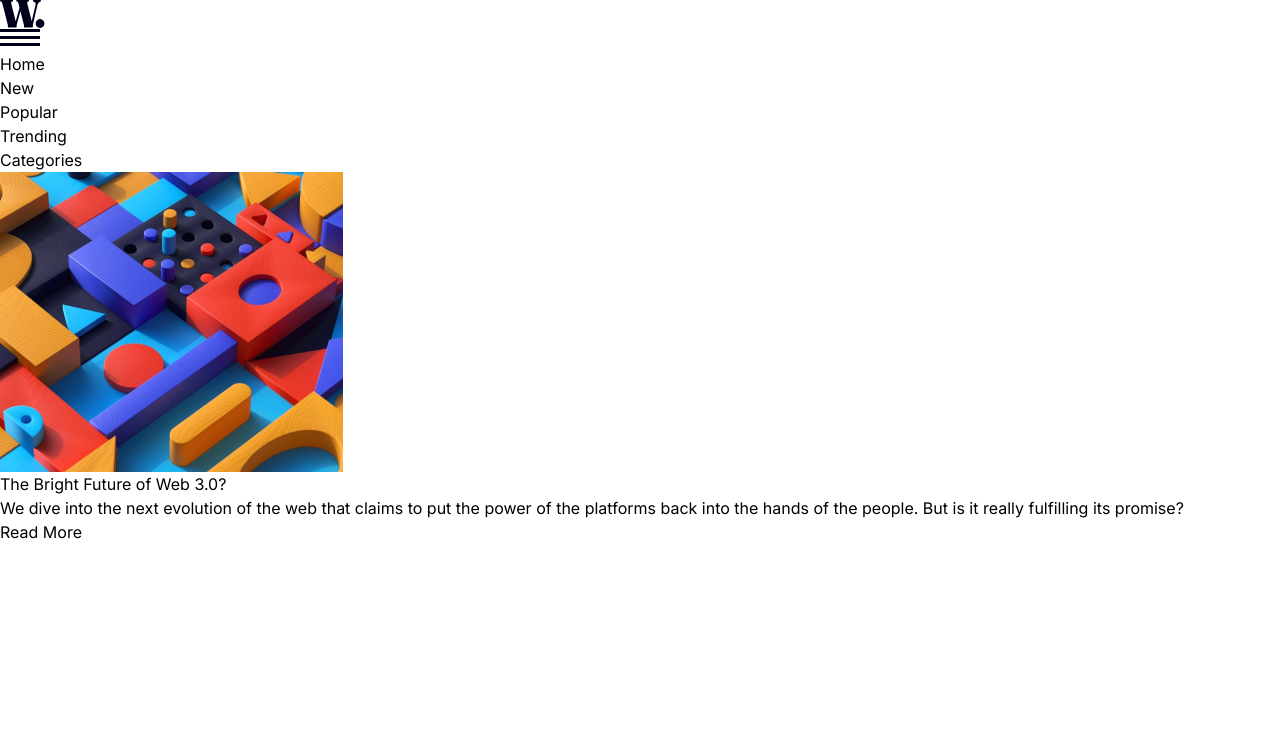
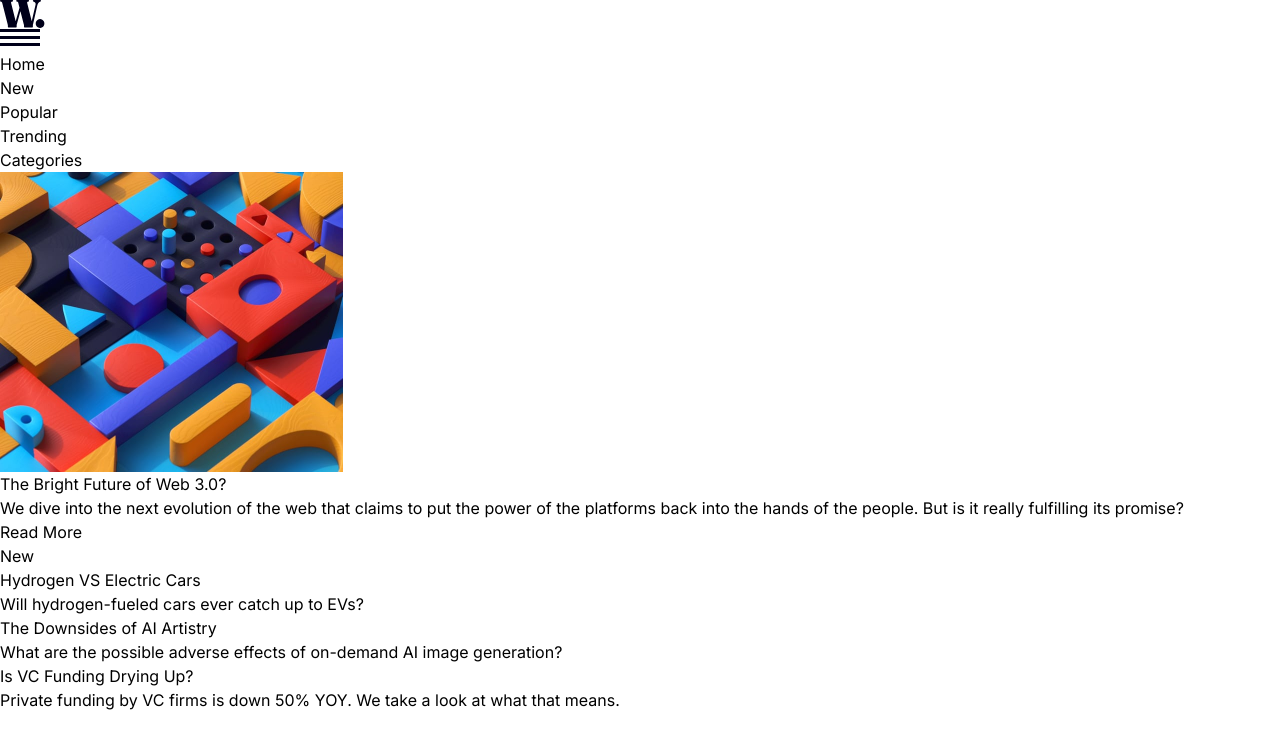
Before and after one commit to jasonluo07/fem-news-homepage, a Next.js app: page / in a window 1280 px wide. Shown: the top 748 px of the page. Built offline with nearby package versions, Linux system fonts and the light colour scheme.

Commit message:
feat: create latest-news section

```diff
--- a/app/page.tsx
+++ b/app/page.tsx
@@ -52,7 +52,33 @@
             Read More
           </a>
         </section>
-        <section className="latest-news"></section>
+        <section className="latest-news">
+          <h2 className="latest-news__title">New</h2>
+          <ul className="latest-news__list">
+            <li className="latest-news__item">
+              <h3 className="latest-news__item-title">
+                <a href="#">Hydrogen VS Electric Cars</a>
+              </h3>
+              <p className="latest-news__item-description">Will hydrogen-fueled cars ever catch up to EVs?</p>
+            </li>
+            <li className="latest-news__item">
+              <h3 className="latest-news__item-title">
+                <a href="#">The Downsides of AI Artistry</a>
+              </h3>
+              <p className="latest-news__item-description">
+                What are the possible adverse effects of on-demand AI image generation?
+              </p>
+            </li>
+            <li className="latest-news__item">
+              <h3 className="latest-news__item-title">
+                <a href="#">Is VC Funding Drying Up?</a>
+              </h3>
+              <p className="latest-news__item-description">
+                Private funding by VC firms is down 50% YOY. We take a look at what that means.
+              </p>
+            </li>
+          </ul>
+        </section>
         <section className="featured-articles"></section>
       </main>
     </>
```
